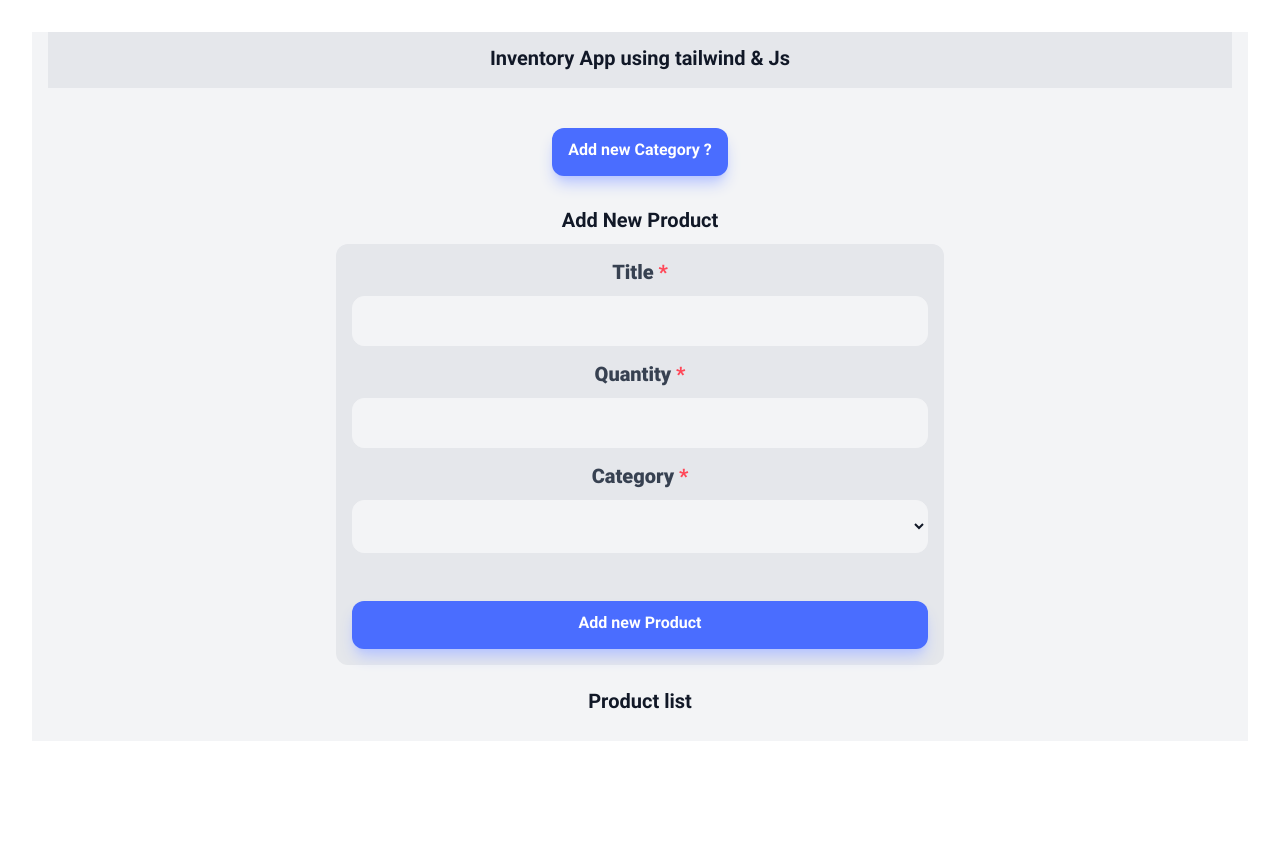
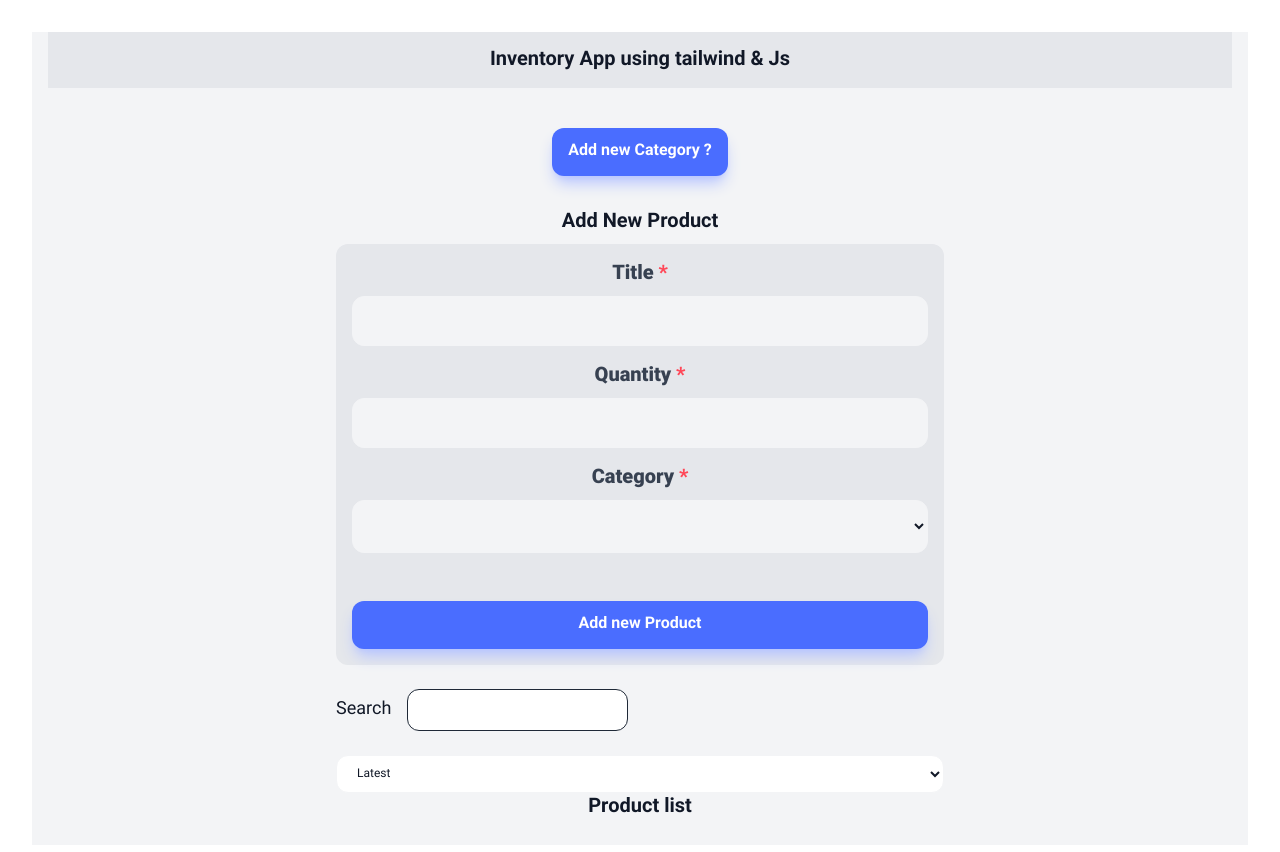
Before and after one commit to hossein-oudaran/inventory-app-in-react, a React (Vite) app: page / in a window 1280 px wide. Shown: the top 852 px of the page. Before the commit the page ends 800 px from the top, so only its background shows below. Built offline with nearby package versions, Linux system fonts and the light colour scheme.

Commit message:
develope: search and sort features

```diff
--- a/src/App.jsx
+++ b/src/App.jsx
@@ -1,20 +1,61 @@
-import { useState } from "react";
+import { useEffect, useState } from "react";
 import "./App.css";
 import CategoryForm from "./features/category/CategoryForm";
-import ProductsForm from "./features/products/ProductsForm";
 import Navbar from "./ui/Navbar";
-import ProductList from "./features/products/ProducList";
 import Products from "./pages/Products";
 
 function App() {
+  const [products, setProducts] = useState([]);
   const [categories, setCategorie] = useState([]);
+  const [sort, setSort] = useState("LATEST");
+  const [searchValue, setSearchValue] = useState("");
+  const [filteredProducts, setFilteredProducts] = useState([]);
+
+  useEffect(() => {
+    let result = products;
+    result = filterSearch(result);
+    result = sortDate(result);
+    setFilteredProducts(result);
+  }, [products, sort, searchValue]);
+
+  const handleSearchValue = (e) => {
+    setSearchValue(e.target.value.trim().toLowerCase());
+    setFilteredProducts(filteredProducts);
+  };
+  const filterSearch = (array) => {
+    return array.filter((p) => p.title.toLowerCase().includes(searchValue));
+  };
+
+  const handleSort = (e) => {
+    setSort(e.target.value);
+    setFilteredProducts(filteredProducts);
+  };
+
+  const sortDate = (array) => {
+    let sortedProducts = [...array];
+    return sortedProducts.sort((a, b) => {
+      if (sort === "LATEST") {
+        return new Date(a.createdAt) > new Date(b.createdAt) ? -1 : 1;
+      } else if (sort === "EARLIEST") {
+        return new Date(a.createdAt) > new Date(b.createdAt) ? 1 : -1;
+      }
+    });
+  };
 
   return (
     <div className=" container bg-secondary-100">
       <Navbar />
       <div className="container max-w-screen-sm mx-auto p-4">
         <CategoryForm setCategorie={setCategorie} />
-        <Products categories={categories} />
+        <Products
+          products={filteredProducts}
+          setProducts={setProducts}
+          categories={categories}
+          sort={sort}
+          searchValue={searchValue}
+          onChangeSort={handleSort}
+          onSearchValue={handleSearchValue}
+        />
       </div>
     </div>
   );
--- a/src/features/products/ProducList.jsx
+++ b/src/features/products/ProducList.jsx
@@ -17,6 +17,7 @@ function ProducList({ products, categories, setProducts }) {
       <h2 className="text-xl text-secondary-900 font-bold mb-2">
         Product list
       </h2>
+      <div className="overflow-x-auto">
         {products.map((product) => {
           return (
             <div
@@ -47,6 +48,7 @@ function ProducList({ products, categories, setProducts }) {
           );
         })}
       </div>
+    </div>
   );
 }
 
--- a/src/pages/Products.jsx
+++ b/src/pages/Products.jsx
@@ -1,15 +1,40 @@
-import React, { useState } from "react";
 import ProductsForm from "../features/products/ProductsForm";
 import ProducList from "../features/products/ProducList";
+import Select from "../ui/Select";
+import Search from "../ui/Search";
 
-function Products({ categories }) {
-  const [products, setProducts] = useState([]);
+const sortOptions = [
+  {
+    label: "Latest",
+    value: "LATEST",
+  },
+  {
+    label: "Earliest",
+    value: "EARLIEST",
+  },
+];
 
+function Products({
+  categories,
+  onChangeSort,
+  sort,
+  searchValue,
+  onSearchValue,
+  setProducts,
+  products,
+}) {
   return (
     <div>
       <ProductsForm setProducts={setProducts} categories={categories} />
+      <Search
+        label="Search"
+        name="search-input"
+        value={searchValue}
+        onChange={onSearchValue}
+      />
+      <Select onChange={onChangeSort} value={sort} options={sortOptions} />
       <ProducList
-        products={products}
+        products={products }
         setProducts={setProducts}
         categories={categories}
       />
--- /dev/null
+++ b/src/ui/Search.jsx
@@ -0,0 +1,20 @@
+import React from "react";
+
+function Search({ type = "text", name, label, value, onChange }) {
+  return (
+    <div className=" flex items-center gap-x-4 mb-6">
+      <label id={value} htmlFor={value} className=" text-secondary-900 text-lg">
+        {label}
+      </label>
+      <input
+        value={value}
+        type={type}
+        name={name}
+        className=" p-2 rounded-xl border border-secondary-800 text-secondary-900"
+        onChange={onChange}
+      />
+    </div>
+  );
+}
+
+export default Search;
--- /dev/null
+++ b/src/ui/Select.jsx
@@ -0,0 +1,16 @@
+function Select({ value, onChange, options }) {
+      return (
+        <select
+          value={value}
+          onChange={onChange}
+          className="textField__input py-2 text-xs bg-secondary-0"
+        >
+          {options.map((item) => (
+            <option key={item.value} value={item.value}>
+              {item.label}
+            </option>
+          ))}
+        </select>
+      );
+    }
+    export default Select;
```
Lines whose indentation alone changed are shown as unchanged.
